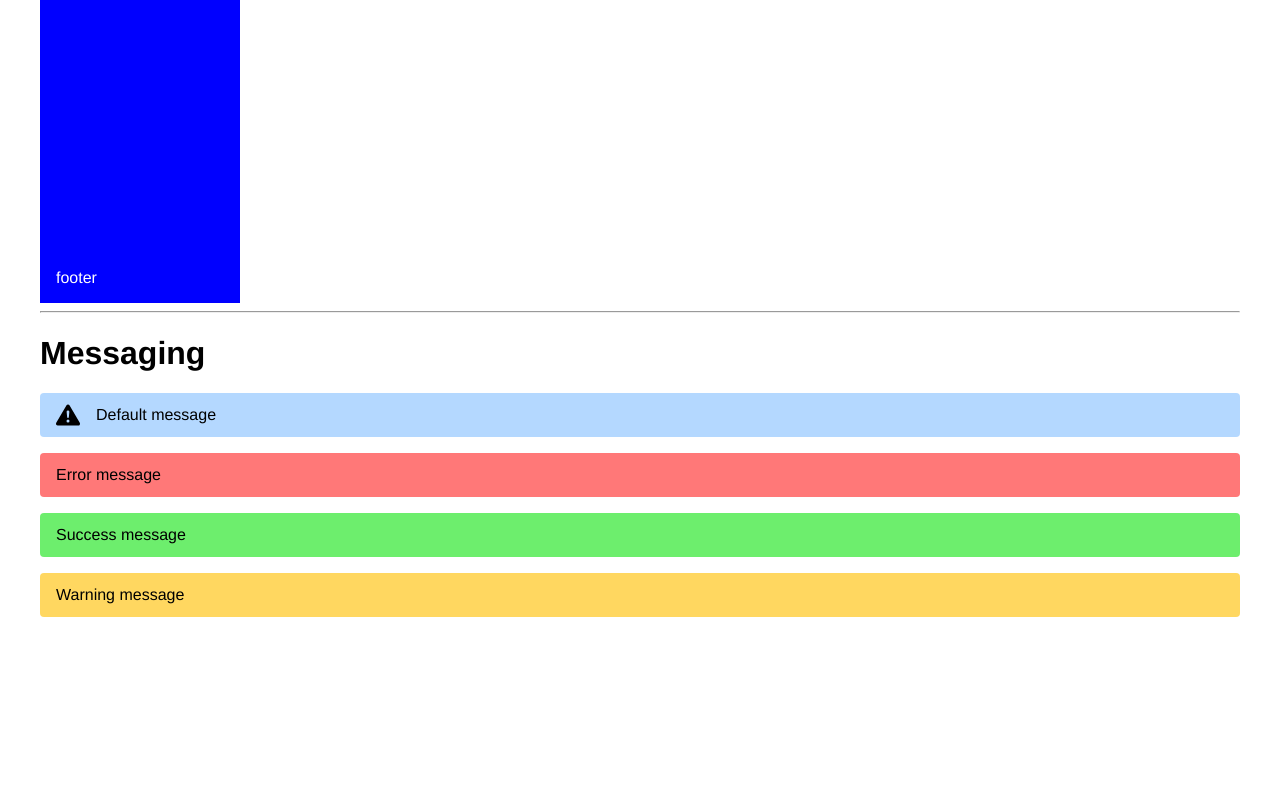
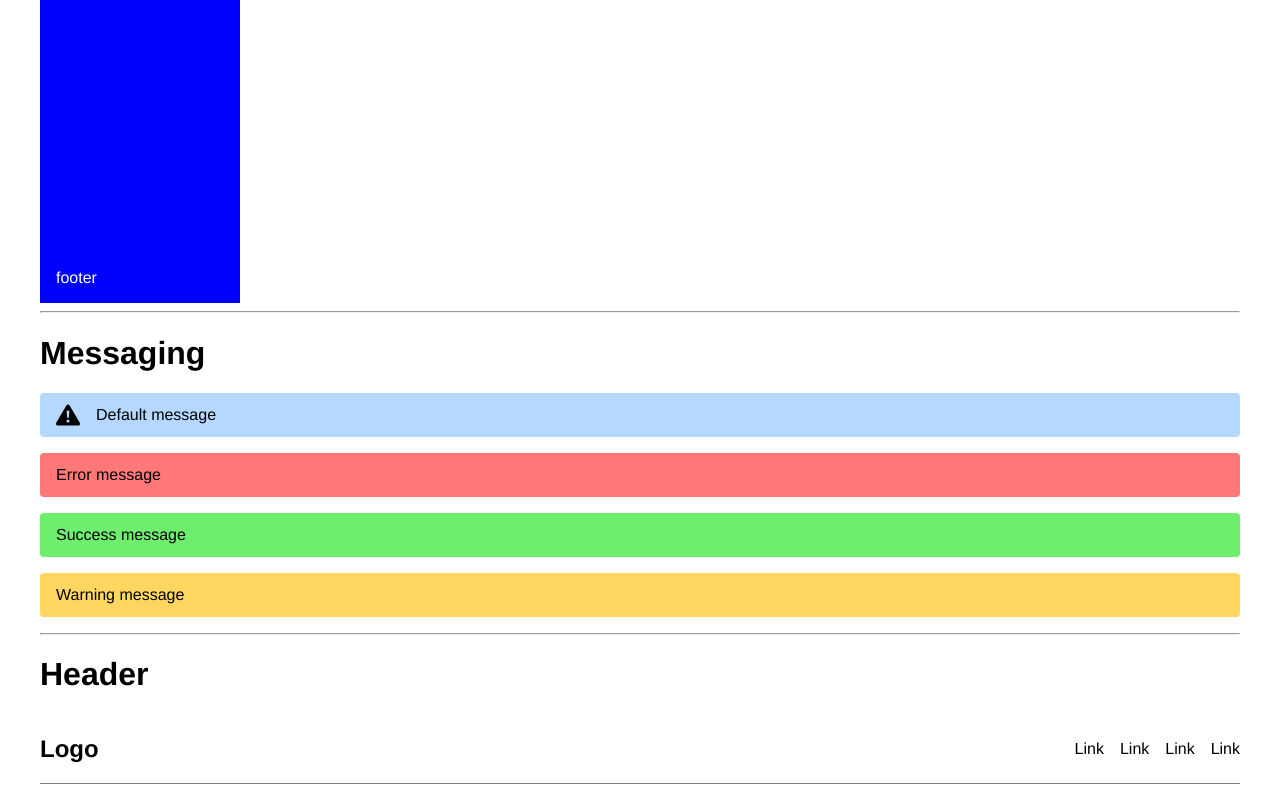
Before and after one commit to sherkoo/react-dls, a React (Create React App) app: page / in a window 1280 px wide. Shown: the part 3069-3869 px from the top of the page. Before the commit the page ends 3726 px from the top, so only its background shows below. Built offline with nearby package versions, Linux system fonts and the light colour scheme.

Commit message:
added header component

```diff
--- a/src/App.js
+++ b/src/App.js
@@ -8,6 +8,7 @@ import CheckBox from "./Components/Checkbox";
 import { NavigationLeft } from "./Components/Navigation";
 import Messaging from "./Components/Messaging";
 import warningIcon from "../src/Components/Messaging/icons/warning.svg";
+import Header from './Components/Header';
 
 
 const mockData = [
@@ -144,6 +145,11 @@ function App() {
         <Messaging type="success" label="Success message" />
         <Messaging type="warning" label="Warning message" />
       </div>
+      <div>
+        <hr />
+        <H1 label="Header" />
+        <Header />
+      </div>
     </div>
   );
 }
--- /dev/null
+++ b/src/Components/Header/Header.jsx
@@ -0,0 +1,29 @@
+import React from 'react';
+import PropTypes from 'prop-types';
+import * as style from './Header.styles';
+
+const Nav = (props) => (
+  <style.Nav>
+    <div>Link</div>
+    <div>Link</div>
+    <div>Link</div>
+    <div>Link</div>
+  </style.Nav>
+)
+
+const Header = (props) => (
+  <style.Header>
+    <h2>Logo</h2>
+    <Nav />
+  </style.Header>
+);
+
+Header.propTypes = {
+  // bla: PropTypes.string,
+};
+
+Header.defaultProps = {
+  // bla: 'test',
+};
+
+export default Header;
--- /dev/null
+++ b/src/Components/Header/Header.styles.js
@@ -0,0 +1,13 @@
+import styled from 'styled-components';
+
+export const Header = styled.header`
+  display: flex;
+  align-items: center;
+  justify-content: space-between;
+  border-bottom: 1px solid grey;
+`;
+
+export const Nav = styled.nav`
+  display: flex;
+  gap: 16px;
+`;
--- /dev/null
+++ b/src/Components/Header/index.js
@@ -0,0 +1,3 @@
+import Header from './Header';
+
+export default Header;
```
